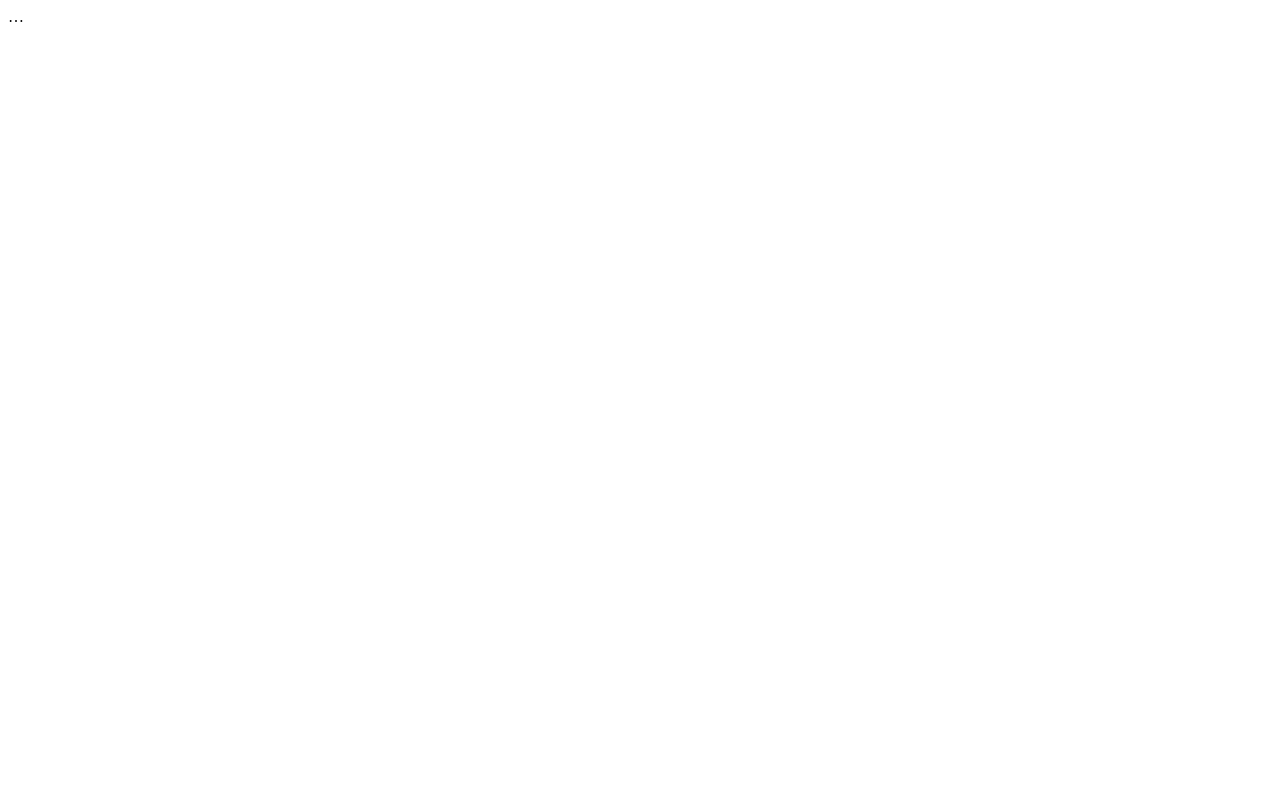
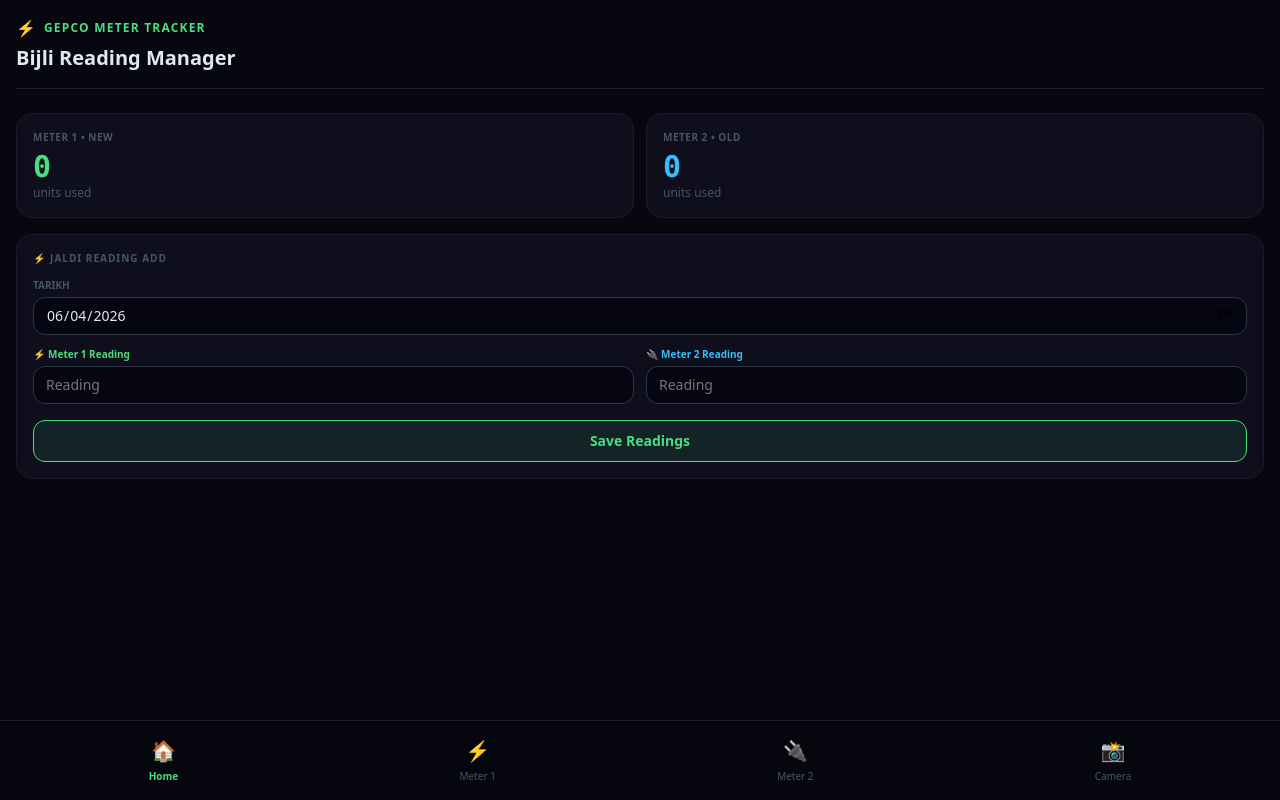
Before and after one commit to touseeqranjha-droid/my-offline-app, a plain HTML site: page index.html in a window 1280 px wide. Drawn offline with nearby package versions, Linux system fonts and the light colour scheme.

Commit message:
Update index.html

```diff
--- a/index.html
+++ b/index.html
@@ -1,8 +1,93 @@
 <!DOCTYPE html>
-<html>
+<html lang="en">
 <head>
-  <meta charset="UTF-8">
-  <meta name="viewport" content="width=device-width, initial-scale=1.0">
-  <meta name="apple-mobile-web-app-capable" content="yes">
-  <meta name="mobile-web-app-capable" content="yes">
-…
+    <meta charset="UTF-8">
+    <meta name="viewport" content="width=device-width, initial-scale=1.0, maximum-scale=1.0, user-scalable=no">
+    <title>GEPCO Meter Tracker</title>
+    <script src="https://cdn.jsdelivr.net/npm/@tailwindcss/browser@4"></script>
+    <style>
+        body {
+            background-color: #07070f;
+            color: #e2e8f0;
+            font-family: system-ui, -apple-system, sans-serif;
+            -webkit-tap-highlight-color: transparent;
+        }
+    </style>
+</head>
+<body class="p-4 pb-24">
+
+    <div class="mb-6 border-b border-[#1c1c30] pb-4">
+        <div class="flex items-center gap-2">
+            <span>⚡</span>
+            <span class="text-[#4ade80] text-xs tracking-widest font-bold">GEPCO METER TRACKER</span>
+        </div>
+        <h1 class="text-xl font-extrabold mt-1">Bijli Reading Manager</h1>
+    </div>
+
+    <div id="app-content">
+        <div class="grid grid-cols-2 gap-3 mb-4">
+            <div class="bg-[#0e0e1c] border border-[#1c1c30] rounded-2xl p-4">
+                <div class="text-[#475569] text-[10px] font-bold tracking-wider">METER 1 • NEW</div>
+                <div id="m1-units" class="text-[#4ade80] text-3xl font-black font-mono mt-1">0</div>
+                <div class="text-[#475569] text-xs">units used</div>
+            </div>
+            <div class="bg-[#0e0e1c] border border-[#1c1c30] rounded-2xl p-4">
+                <div class="text-[#475569] text-[10px] font-bold tracking-wider">METER 2 • OLD</div>
+                <div id="m2-units" class="text-[#38bdf8] text-3xl font-black font-mono mt-1">0</div>
+                <div class="text-[#475569] text-xs">units used</div>
+            </div>
+        </div>
+
+        <div class="bg-[#0e0e1c] border border-[#1c1c30] rounded-2xl p-4 mb-4">
+            <span class="text-[#475569] text-[10px] font-bold tracking-widest uppercase block mb-3">⚡ Jaldi Reading Add</span>
+            <div class="mb-3">
+                <label class="text-[#475569] text-[10px] uppercase font-bold block mb-1">Tarikh</label>
+                <input type="date" id="quick-date" class="w-full bg-[#060612] border border-[#2d3748] rounded-xl px-3 py-2 text-sm outline-none">
+            </div>
+            <div class="grid grid-cols-2 gap-3">
+                <div>
+                    <label class="text-[#4ade80] text-[10px] font-bold block mb-1">⚡ Meter 1 Reading</label>
+                    <input type="number" id="quick-m1" placeholder="Reading" class="w-full bg-[#060612] border border-[#2d3748] rounded-xl px-3 py-2 text-sm outline-none">
+                </div>
+                <div>
+                    <label class="text-[#38bdf8] text-[10px] font-bold block mb-1">🔌 Meter 2 Reading</label>
+                    <input type="number" id="quick-m2" placeholder="Reading" class="w-full bg-[#060612] border border-[#2d3748] rounded-xl px-3 py-2 text-sm outline-none">
+                </div>
+            </div>
+            <button onclick="saveQuickReadings()" class="w-full mt-4 bg-[#4ade80]/10 border border-[#4ade80] text-[#4ade80] rounded-xl py-2.5 text-sm font-bold">Save Readings</button>
+        </div>
+    </div>
+
+    <div class="fixed bottom-0 left-0 right-0 bg-[#07070f]/95 border-t border-[#1c1c30] p-2 flex justify-around backdrop-blur-md z-50">
+        <button onclick="switchTab('home')" class="flex flex-col items-center gap-1 p-2 text-[#4ade80]">
+            <span class="text-xl">🏠</span><span class="text-[10px] font-bold">Home</span>
+        </button>
+        <button onclick="switchTab('m1')" class="flex flex-col items-center gap-1 p-2 text-[#475569]">
+            <span class="text-xl">⚡</span><span class="text-[10px]">Meter 1</span>
+        </button>
+        <button onclick="switchTab('m2')" class="flex flex-col items-center gap-1 p-2 text-[#475569]">
+            <span class="text-xl">🔌</span><span class="text-[10px]">Meter 2</span>
+        </button>
+        <button onclick="switchTab('camera')" class="flex flex-col items-center gap-1 p-2 text-[#475569]">
+            <span class="text-xl">📸</span><span class="text-[10px]">Camera</span>
+        </button>
+    </div>
+
+    <script>
+        // Set Today's Date
+        document.getElementById('quick-date').value = new Date().toISOString().split('T')[0];
+
+        function switchTab(tab) {
+            alert(tab.toUpperCase() + " Tab Active! Data local storage mein save hoga.");
+        }
+
+        function saveQuickReadings() {
+            const m1 = document.getElementById('quick-m1').value;
+            const m2 = document.getElementById('quick-m2').value;
+            if(m1) document.getElementById('m1-units').innerText = m1;
+            if(m2) document.getElementById('m2-units').innerText = m2;
+            alert("Readings save ho gayin!");
+        }
+    </script>
+</body>
+  </html>
```
